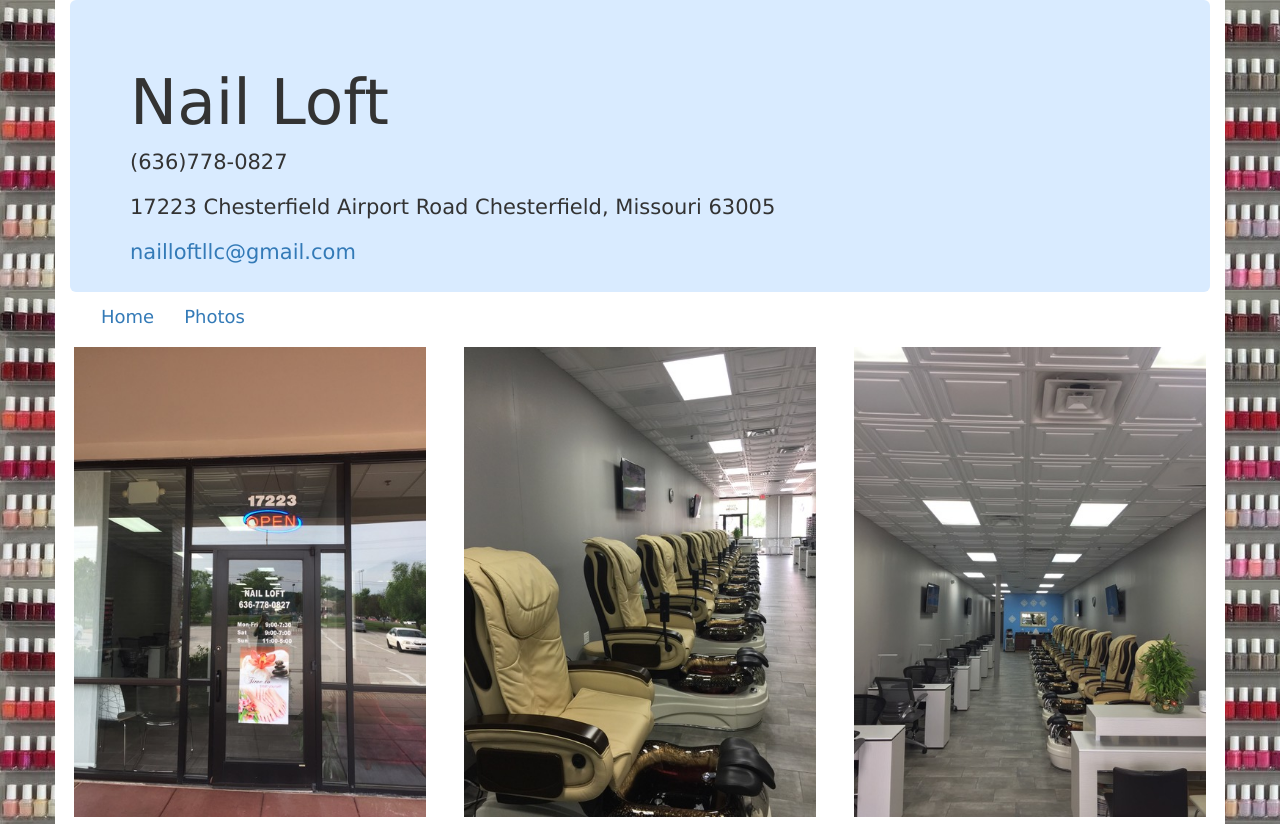
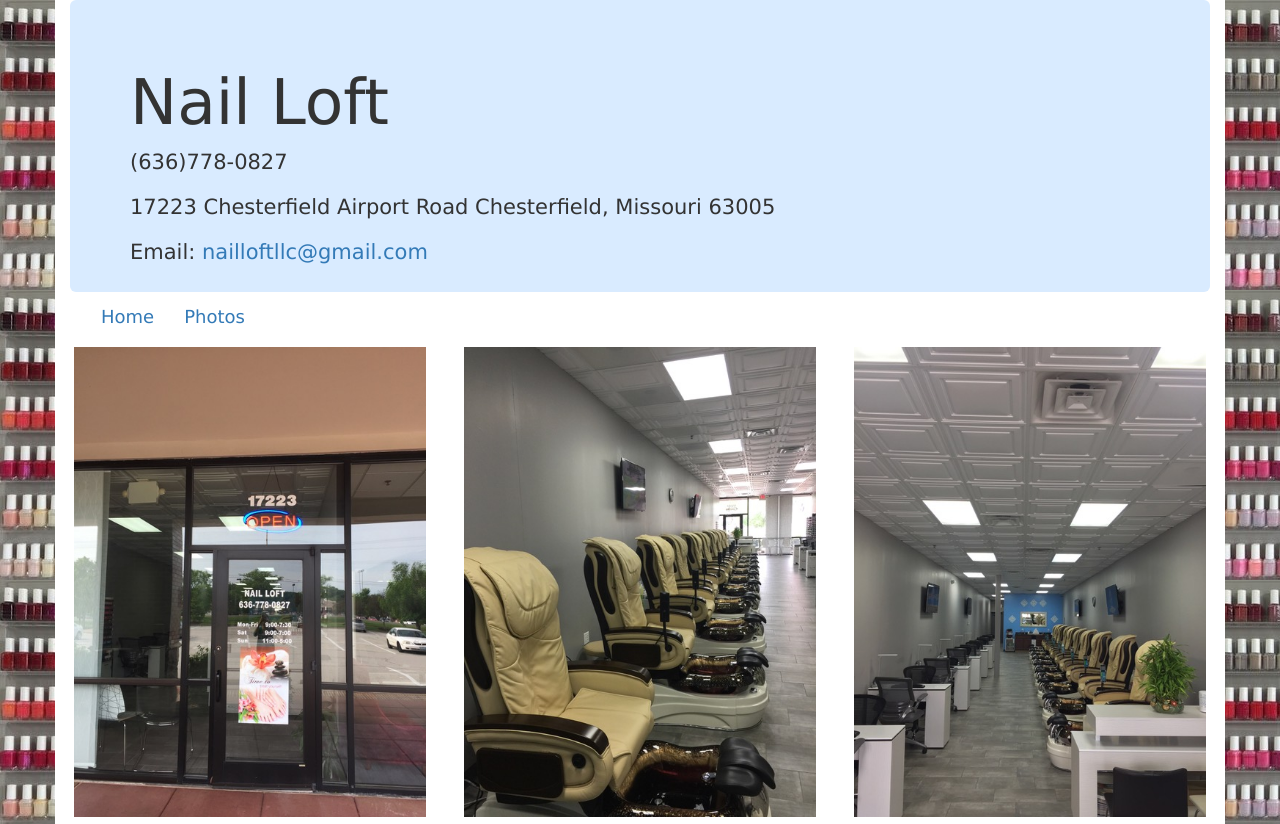
Before and after one commit to ronnieking4913/nailloft.net, a plain HTML site: page html/photos.html in a window 1280 px wide. Shown: the top 824 px of the page. Drawn offline with nearby package versions, Linux system fonts and the light colour scheme.

Commit message:
added "Email: "
added "Email: " to the front of the email link

```diff
--- a/html/photos.html
+++ b/html/photos.html
@@ -23,7 +23,7 @@ index.html
 					<h1>Nail Loft</h1>
 					<p>(636)778-0827</p>
 					<p>17223 Chesterfield Airport Road Chesterfield, Missouri 63005</p>
-					<p><a href="mailto:nailloftllc@gmail.com">nailloftllc@gmail.com</a></p>
+					<p>Email: <a href="mailto:nailloftllc@gmail.com">nailloftllc@gmail.com</a></p>
 				</div>
 
 				<nav class="navbar navbar-light bg-light navbar-collapse">
```
Also changed, not shown: index.html (+1 -1 lines).
